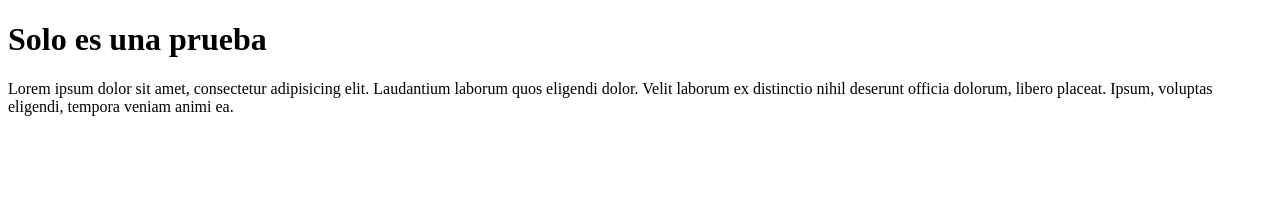
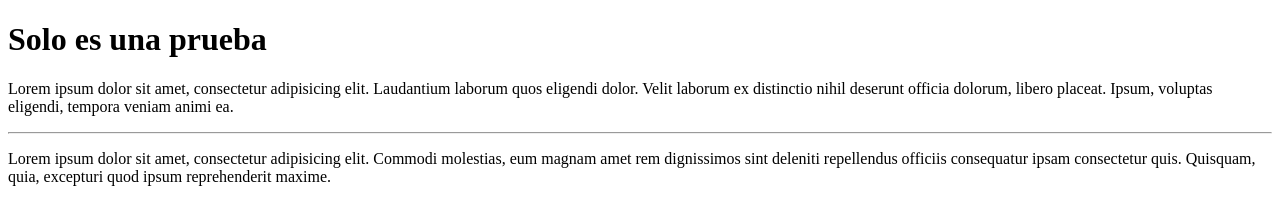
Before and after one commit to pic-k-myvibe/header, a plain HTML site: page index.html in a window 1280 px wide. Drawn offline with Linux system fonts and the light colour scheme.

Commit message:
Este es mi segundo envío

```diff
--- a/index.html
+++ b/index.html
@@ -9,5 +9,7 @@
 <body>
 <h1>Solo es una prueba</h1>
 <p>Lorem ipsum dolor sit amet, consectetur adipisicing elit. Laudantium laborum quos eligendi dolor. Velit laborum ex distinctio nihil deserunt officia dolorum, libero placeat. Ipsum, voluptas eligendi, tempora veniam animi ea.</p>
+<hr>
+<p>Lorem ipsum dolor sit amet, consectetur adipisicing elit. Commodi molestias, eum magnam amet rem dignissimos sint deleniti repellendus officiis consequatur ipsam consectetur quis. Quisquam, quia, excepturi quod ipsum reprehenderit maxime.</p>
 </body>
 </html>
```
